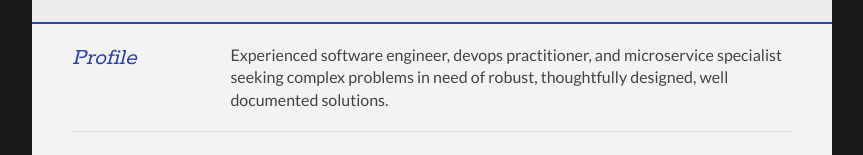
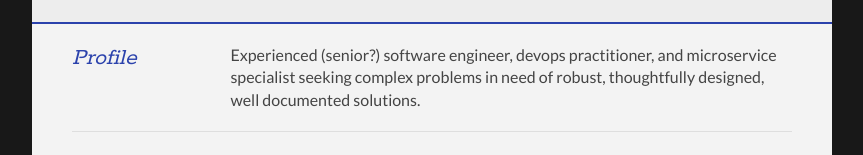
Before and after one commit to steasdal/resume-responsive, a website: page content/index.html in a window 1280 px wide. Shown: the part 160-315 px from the top of the page, without its empty margins (208-1071 px from the left). Drawn offline with Linux system fonts and the light colour scheme.

Commit message:
Update profile

```diff
--- a/content/index.html
+++ b/content/index.html
@@ -46,7 +46,7 @@
 				</div>
 
 				<div class="sectionContent">
-					<p>Experienced software engineer, devops practitioner, and microservice specialist seeking complex problems in need of robust, thoughtfully designed, well documented solutions.</p>
+					<p>Experienced (senior?) software engineer, devops practitioner, and microservice specialist seeking complex problems in need of robust, thoughtfully designed, well documented solutions.</p>
 				</div>
 			</article>
 			<div class="clear"></div>
```
